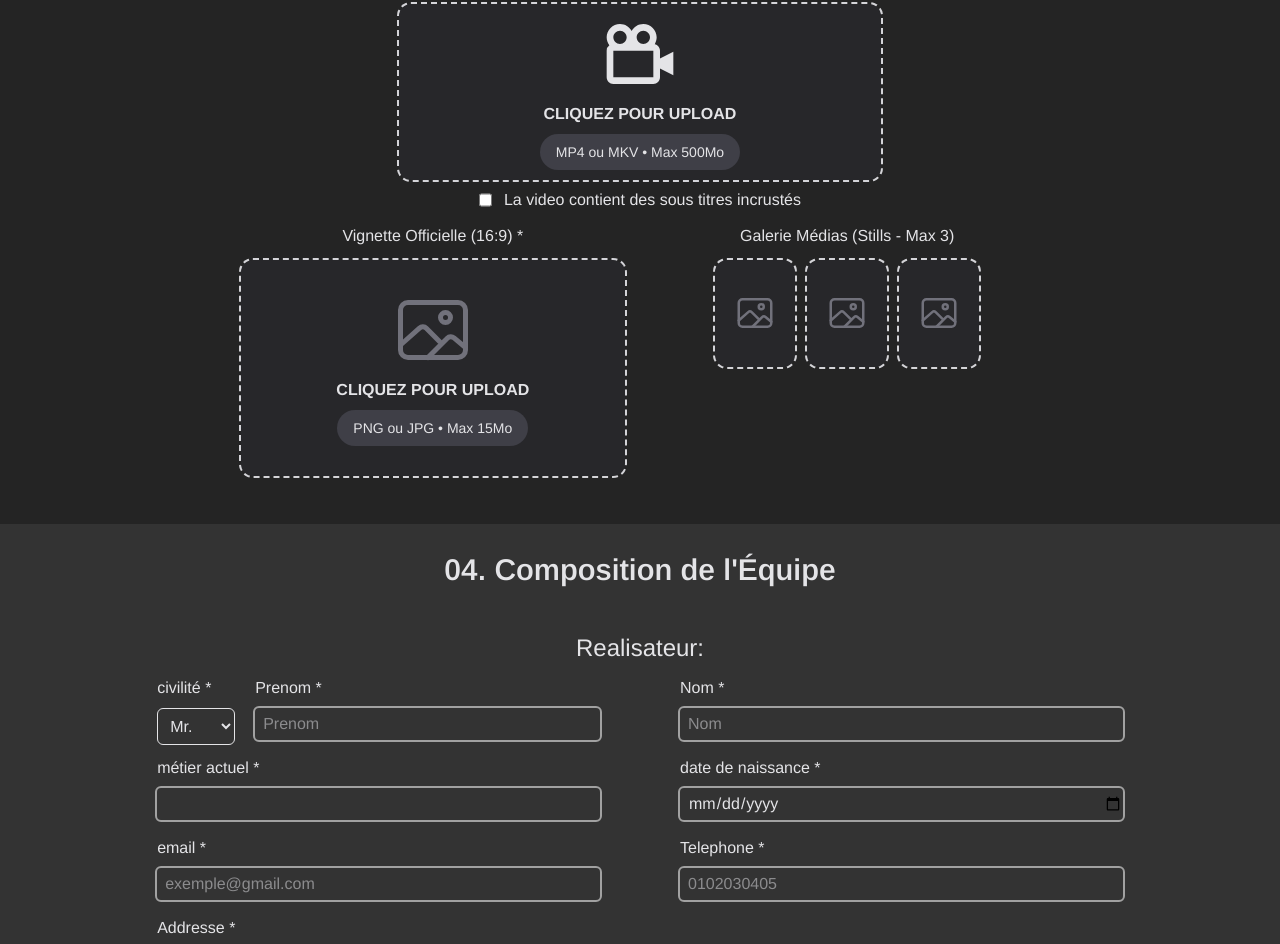
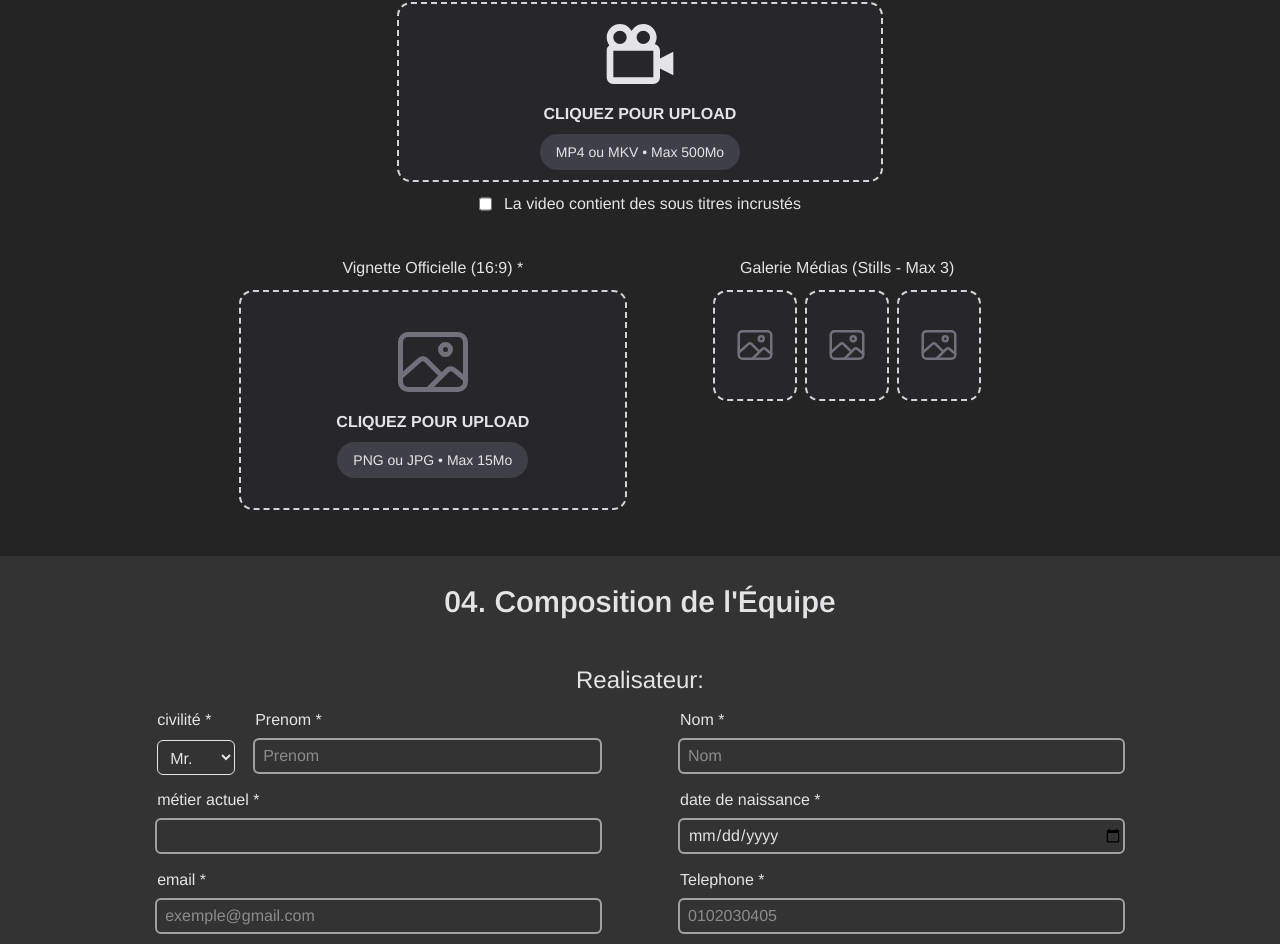
Before and after one commit to Gersho/marsai-front, a React (Vite) app: page /submit in a window 1280 px wide. Shown: the part 1594-2538 px from the top of the page. Built offline with nearby package versions, Linux system fonts and the light colour scheme.

Commit message:
form submit info reword some colors

```diff
--- a/src/components/MovieSubmit/MovieSubmitDeclaration.jsx
+++ b/src/components/MovieSubmit/MovieSubmitDeclaration.jsx
@@ -29,7 +29,7 @@ function MovieSubmitDeclaration({ form }) {
         <p>{t(target + 'isHybrid.title')}</p>
         <div className="flex flex-row justify-around gap-3 w-full">
           <label
-            className="flex items-center justify-center h-24 border border-gray rounded-sm has-checked:bg-indigo-50 has-checked:text-black w-1/2 p-1 "
+            className="flex items-center justify-center h-24 border border-gray rounded-sm has-checked:bg-secondary has-checked:text-white has-checked:border-accent w-1/2 p-1 "
             htmlFor="form-full-ai"
           >
             {t(target + 'isHybrid.false.0')}
@@ -46,7 +46,7 @@ function MovieSubmitDeclaration({ form }) {
             ></input>
           </label>
           <label
-            className="flex items-center justify-center h-24 border border-gray rounded-sm has-checked:bg-indigo-50 has-checked:text-black w-1/2 p-1 "
+            className="flex items-center justify-center h-24 border border-gray rounded-sm has-checked:bg-secondary has-checked:text-white has-checked:border-accent w-1/2 p-1 "
             htmlFor="form-hybrid"
           >
             {t(target + 'isHybrid.true.0')}
--- a/src/components/MovieSubmit/MovieSubmitDeliverables.jsx
+++ b/src/components/MovieSubmit/MovieSubmitDeliverables.jsx
@@ -50,7 +50,7 @@ function MovieSubmitDeliverables({ form }) {
 
         </div>
 
-        <div className='flex flex-col gap-2 pb-3 items-center'>
+        <div className='flex flex-col gap-2 pb-10 pt-1 items-center'>
           {/* <p>{t(target + 'hasSubs.header')}</p> */}
 
           <div className='flex flex-row items'>
--- a/src/components/MovieSubmit/MovieSubmitTeamComposition.jsx
+++ b/src/components/MovieSubmit/MovieSubmitTeamComposition.jsx
@@ -37,7 +37,7 @@ function MovieSubmitTeamComposition({ form }) {
               {t(target + 'director.gender.label')}
             </label>
             <select
-              className="w-fit justify-center bg-primary px-2 py-2 rounded-md border border-zinc-200"
+              className="w-fit justify-center bg-primary px-2  pt-2 pb-1.5 rounded-md border border-zinc-200"
               id="form-director-gender"
               {...form.register('director.gender')}
             >
--- a/src/components/MovieSubmit/base/FormNewCollaborator.jsx
+++ b/src/components/MovieSubmit/base/FormNewCollaborator.jsx
@@ -26,7 +26,7 @@ function FormNewCollaborator({ index, form, remove, className = '' }) {
           <div className="flex flex-col gap-2">
             <label htmlFor="form-collaborator-gender">{t(target + 'gender.label')}</label>
             <select
-              className="w-fit py-1 justify-center"
+              className="w-fit justify-center bg-secondary px-2 pt-2 pb-1.5 rounded-md border border-zinc-200"
               id="form-collaborator-gender"
               {...form.register(`collaborators.${index}.gender`)}
             >
--- a/src/components/MovieSubmit/base/InputImage.jsx
+++ b/src/components/MovieSubmit/base/InputImage.jsx
@@ -15,7 +15,10 @@ function InputImage({
   className = '',
 }) {
   const [preview, setPreview] = useState(null);
-  const register = form.register;
+  const {
+    register,
+    resetField
+  } = form;
 
 
   if (!validation) {
@@ -36,6 +39,7 @@ function InputImage({
 
   function removePreview(e) {
     e.preventDefault();
+    resetField(name);
     setPreview(null);
   }
 
```
